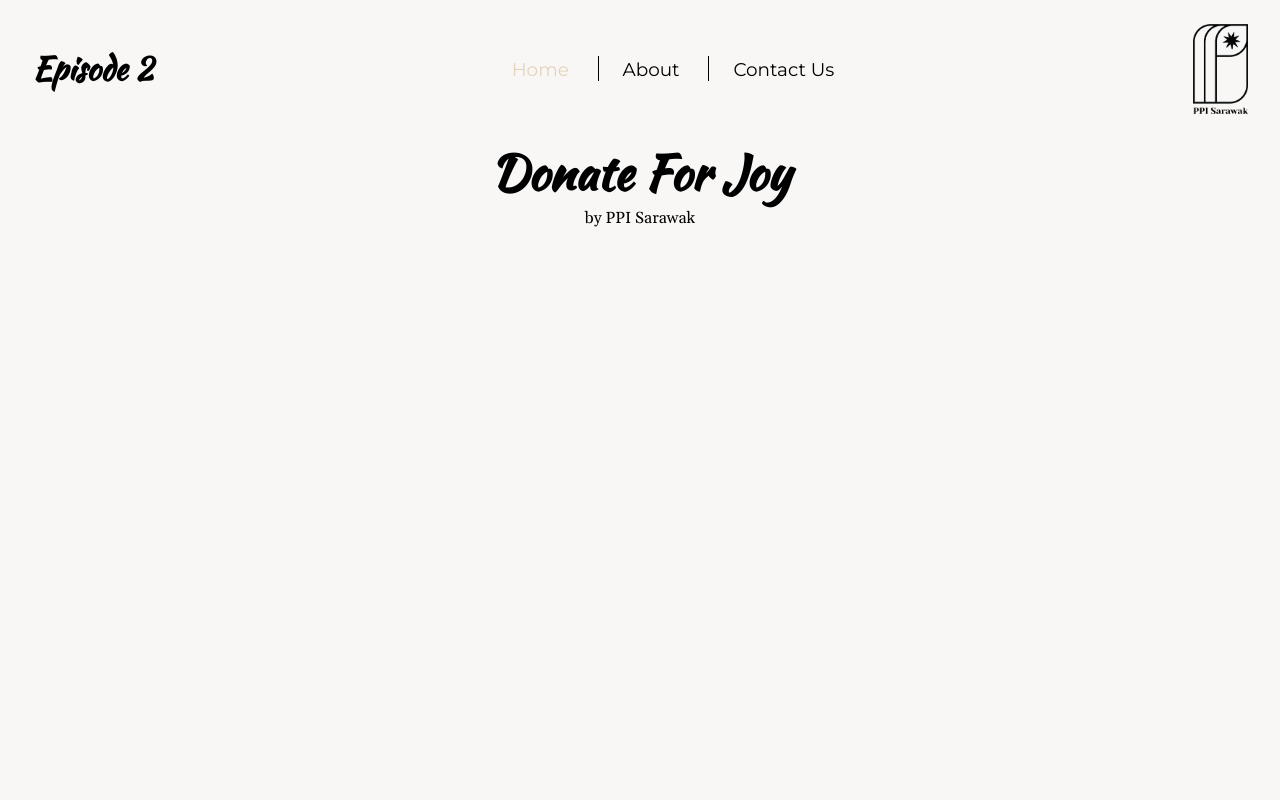
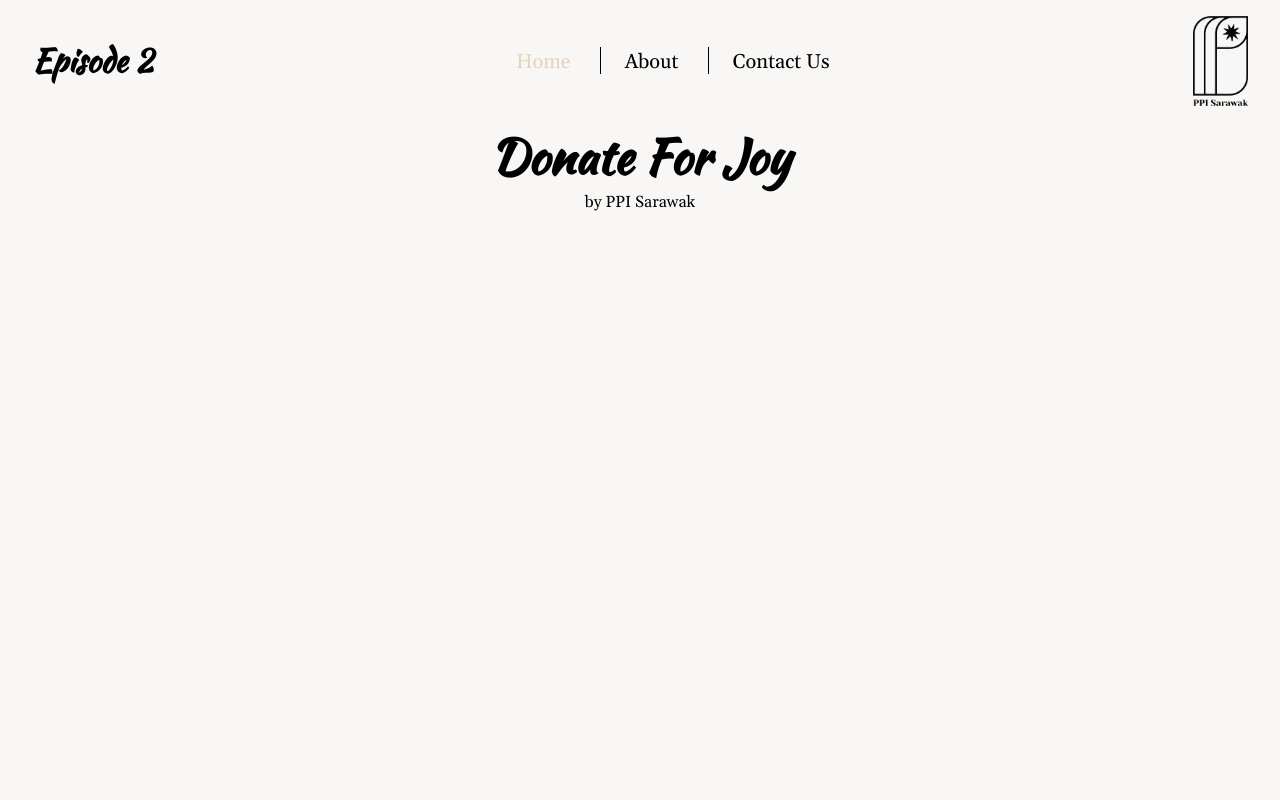
Before and after one commit to tensan8/Donate-For-Joy, a PHP site: page /about.php in a window 1280 px wide. Run offline with PHP 8.4, Linux system fonts and the light colour scheme.

Commit message:
Homepage still in progress

```diff
--- a/css/base.css
+++ b/css/base.css
@@ -14,6 +14,11 @@ font-family: 'Rubik', sans-serif;
     margin: 0;
 }
 
+html, body {
+    height: 100%;
+    width: 100%;
+}
+
 .title-text{
     font-family: 'Kaushan Script', cursive;
     font-size: 3rem;
@@ -28,11 +33,7 @@ body {
     font-family: "Georgia", serif;
 }
 
-a {
-    font-family: "Montserrat";
-}
-
-p {
+p, a {
     font-family: 'Gelasio', serif;
 }
 
@@ -54,7 +55,11 @@ p {
     background-color: transparent;
     padding: 1rem;
     align-items: center;
-    margin: 0.5rem 1rem;
+    margin: 0 1rem;
+}
+
+.header-bar * {
+    background: transparent;
 }
 
 .header-bar a {
@@ -69,7 +74,8 @@ p {
 .nav-bar div {
     display: inline;
     padding: 0 1.5rem;
-    font-size: 1.15rem;
+    font-size: 1.25rem;
+    background: transparent;
 }
 
 .nav-bar div:nth-child(n+2) {
@@ -79,6 +85,7 @@ p {
 .header-bar img {
     width: 4.5%;
     height: 4.5%;
+    background: transparent;
 }
 
 .header-bar h1 a {
```
Also changed, not shown: css/index.css (added, +41 -0 lines), index.php (+26 -0 lines), images/cover-darken.png (added).
